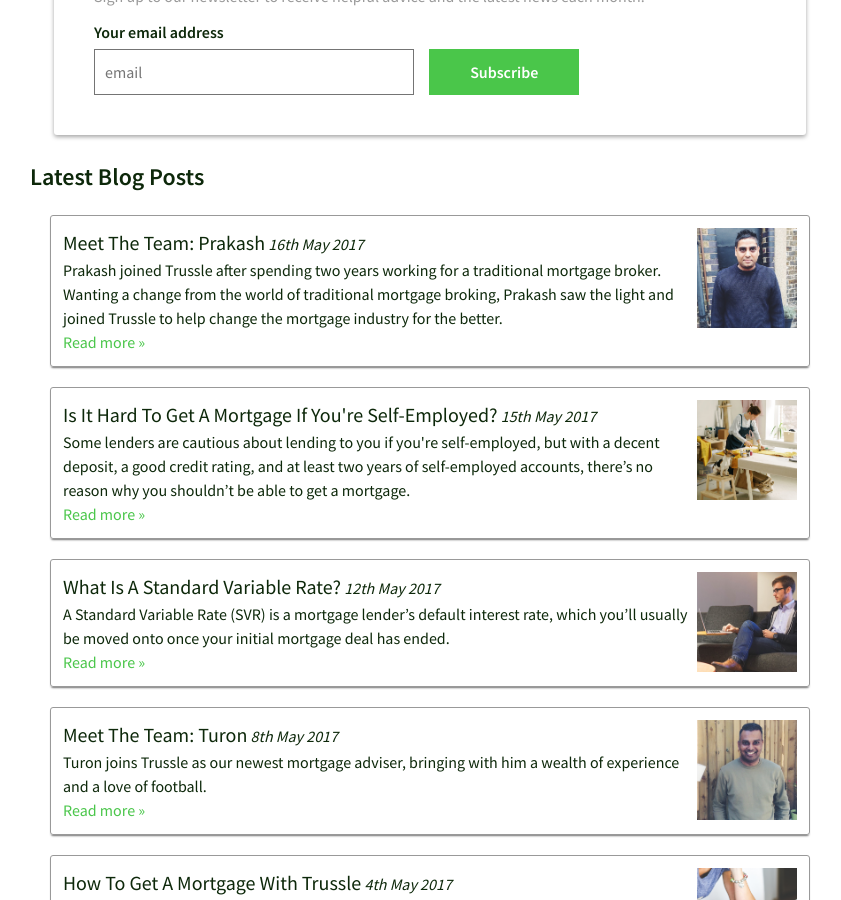
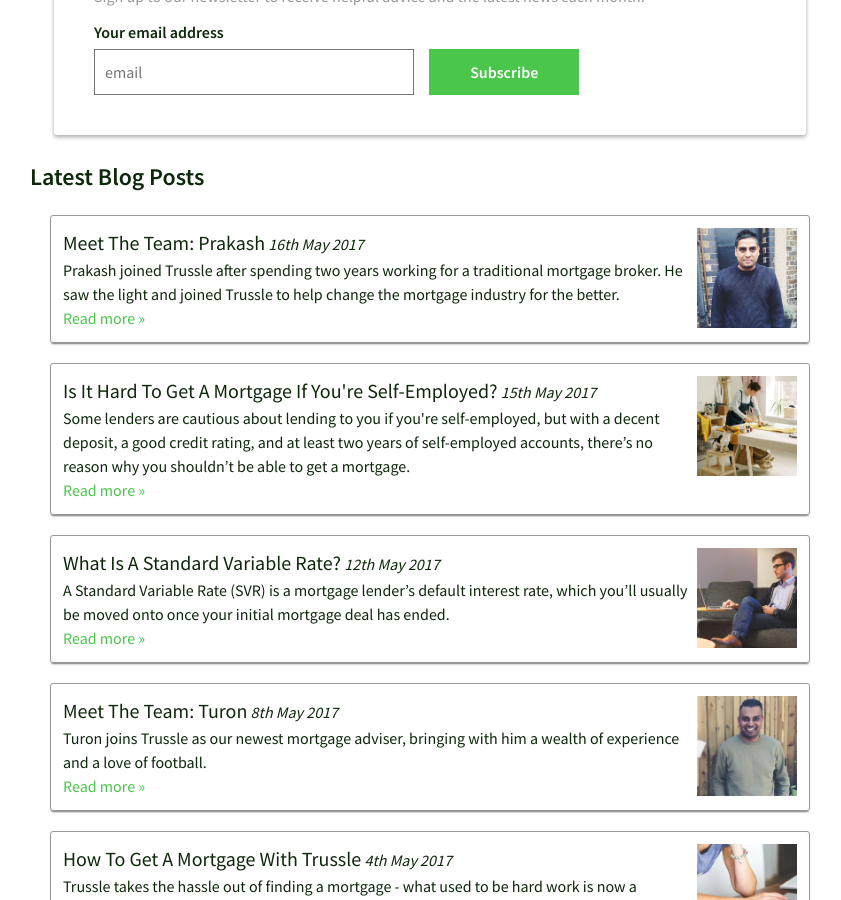
Before and after one commit to olitrussle/blog, a Jekyll site: the page built from index.html, in a window 1280 px wide and 900 px high, scrolled down 363 px. Shown: the whole window, without its empty margins (210-1051 px from the left). Built offline with Jekyll 4.4.1, drawn with Linux system fonts in a browser that asks for light colours; comment, search, counter and statistics services are not loaded.

Commit message:
Updated 2017-05-16-meet-the-team-prakash.md

```diff
--- a/_posts/2017-05-16-meet-the-team-prakash.md
+++ b/_posts/2017-05-16-meet-the-team-prakash.md
@@ -4,9 +4,8 @@ layout: post
 title: 'Meet The Team: Prakash'
 excerpt: >-
   Prakash joined Trussle after spending two years working for a traditional
-  mortgage broker. Wanting a change from the world of traditional mortgage
-  broking, Prakash saw the light and joined Trussle to help change the mortgage
-  industry for the better.
+  mortgage broker. He saw the light and joined Trussle to help change the
+  mortgage industry for the better.
 thumbnail_filename: MeetTheTeamPrakashSquare.jpg
 author: Lydia Bower
 date: '2017-05-16 T00:00:00.000Z'
```
